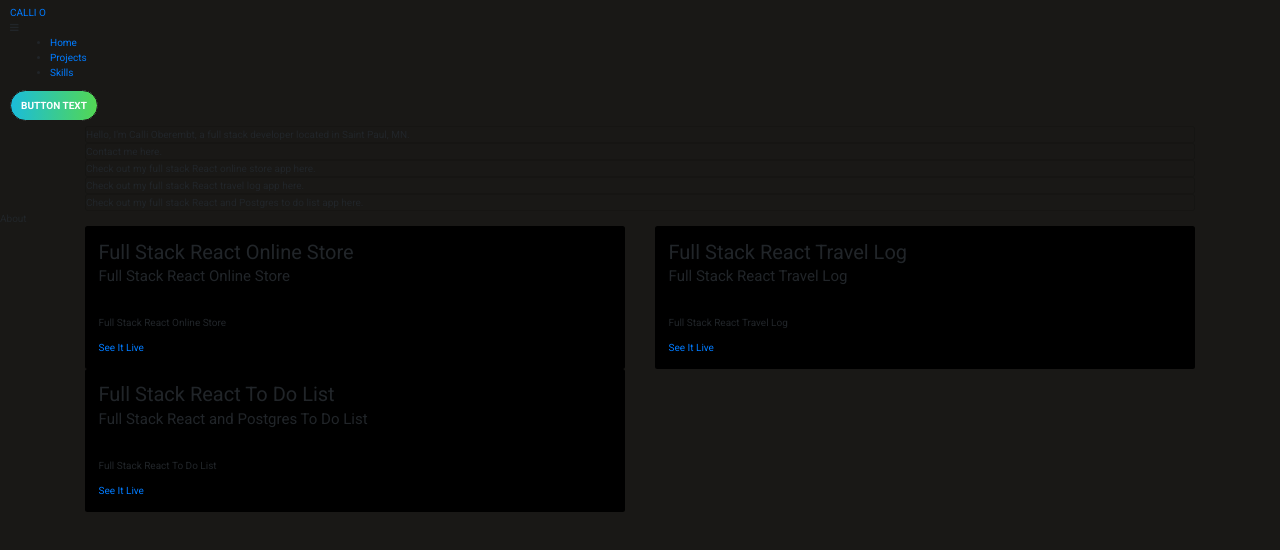
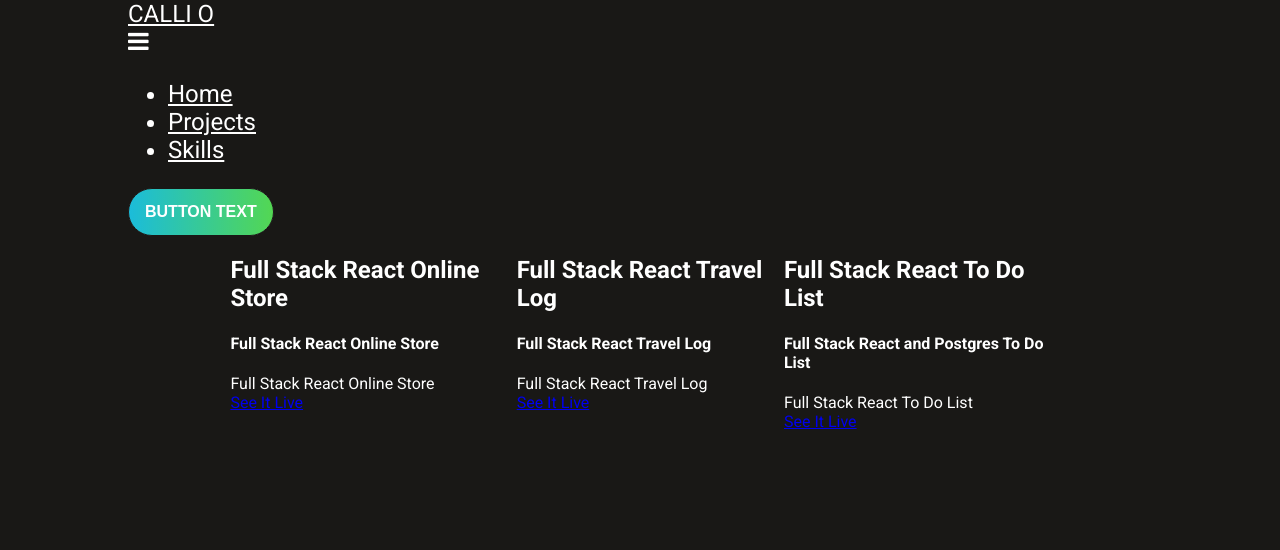
Before and after one commit to croberembt/croberembt.github.io, a React (Create React App) app in the folder client/: page /projects in a window 1280 px wide. Shown: the top 550 px of the page. Built offline with nearby package versions, Linux system fonts and the light colour scheme.

Commit message:
removed bootstrap and reactstrap and started adding custom styles

```diff
--- a/client/package.json
+++ b/client/package.json
@@ -7,13 +7,11 @@
     "@testing-library/jest-dom": "^5.11.5",
     "@testing-library/react": "^11.1.0",
     "@testing-library/user-event": "^12.1.10",
-    "bootstrap": "^4.5.3",
     "font-awesome": "^4.7.0",
     "react": "^17.0.1",
     "react-dom": "^17.0.1",
     "react-router-dom": "^5.2.0",
     "react-scripts": "4.0.0",
-    "reactstrap": "^8.7.1",
     "web-vitals": "^0.2.4"
   },
   "scripts": {
--- a/client/src/App.css
+++ b/client/src/App.css
@@ -1,7 +1,3 @@
-html {
-  font-size: 10px;
-}
-
 html, body, #root, .App {
   min-height: 100vh;
   margin: 0;
@@ -9,3 +5,17 @@ html, body, #root, .App {
   font-family: 'Roboto', sans-serif;
   font-weight: 400;
 }
+
+@media only screen and (max-width: 400px) {
+  .container {
+    max-width: 90%;
+    margin: auto;
+  }
+}
+
+@media only screen and (min-width: 401px) {
+  .container {
+    max-width: 80%;
+    margin: auto;
+  }
+}
--- a/client/src/App.js
+++ b/client/src/App.js
@@ -10,10 +10,16 @@ const App = () => {
 
   return (
     <Router>
+      <div className='container'>
+
         <Navbar />
-        <Home />
-        <About />
+
+        {/* <Home />
+
+        <About /> */}
+
         <Projects />
+
           {/* <div className='container'>
             <div className='row text-sm-center'>
               <div className='col-sm'>
@@ -27,6 +33,7 @@ const App = () => {
               </div>
             </div>
           </div> */}
+
           {/* <div>
             <Switch>
               <Route exact path='/' component={HomePage} />
@@ -38,6 +45,8 @@ const App = () => {
               <Route exact path='/projects' component={Projects} />
             </Switch>
           </div> */}
+
+        </div>
     </Router>
   );
 }
--- a/client/src/components/About/About.js
+++ b/client/src/components/About/About.js
@@ -1,4 +1,5 @@
 import React from 'react';
+import './About.css';
 
 const About = () => {
 
--- a/client/src/components/Home/Home.js
+++ b/client/src/components/Home/Home.js
@@ -1,25 +1,25 @@
 import React from 'react';
-import { Card } from 'reactstrap';
+import './Home.css';
 
 const Home = () => {
 
   return (
-    <div className='container'>
-      <Card style={{backgroundColor: 'transparent'}}>
+    <div>
+      <div style={{backgroundColor: 'transparent'}}>
         Hello, I'm Calli Oberembt, a full stack developer located in Saint Paul, MN.
-      </Card>
-      <Card style={{backgroundColor: 'transparent'}}>
+      </div>
+      <div style={{backgroundColor: 'transparent'}}>
         Contact me here.
-      </Card>
-      <Card style={{backgroundColor: 'transparent'}}>
+      </div>
+      <div style={{backgroundColor: 'transparent'}}>
         Check out my full stack React online store app here.
-      </Card>
-      <Card style={{backgroundColor: 'transparent'}}>
+      </div>
+      <div style={{backgroundColor: 'transparent'}}>
         Check out my full stack React travel log app here.
-      </Card>
-      <Card style={{backgroundColor: 'transparent'}}>
+      </div>
+      <div style={{backgroundColor: 'transparent'}}>
         Check out my full stack React and Postgres to do list app here.
-      </Card>
+      </div>
     </div>
 
   );
--- a/client/src/components/Navbar/Navbar.css
+++ b/client/src/components/Navbar/Navbar.css
@@ -1,3 +1,21 @@
 .navbar {
-  font-size: 2rem;
+  font-size: 1.5rem;
+  color: white;
 }
+
+.navbar .hamburger-menu-icon {
+  color: white;
+  cursor: pointer;
+}
+
+.navbar .hamburger-menu-icon:hover {
+  opacity: .5;
+}
+
+.navbar a {
+  color: white;
+}
+
+.navbar a:hover {
+  opacity: .5;
+}
--- a/client/src/components/Navbar/Navbar.js
+++ b/client/src/components/Navbar/Navbar.js
@@ -1,6 +1,7 @@
 import React, { useState } from 'react';
 import { Link } from 'react-router-dom';
 import { Button } from '../Button/Button';
+import './Navbar.css';
 
 const Navbar = () => {
 
--- a/client/src/components/Projects/Projects.css
+++ b/client/src/components/Projects/Projects.css
@@ -0,0 +1,12 @@
+.projects {
+  color: white;
+}
+
+.projects .container {
+  display: flex;
+  justify-content: center;
+}
+
+.projects .project-card {
+
+}
--- a/client/src/components/Projects/Projects.js
+++ b/client/src/components/Projects/Projects.js
@@ -1,50 +1,35 @@
 import React from 'react';
-import { Card, CardBody, CardTitle, CardSubtitle, CardText, CardLink } from 'reactstrap';
+import './Projects.css';
 
 const Projects = () => {
 
   return (
-    <div className='container'>
-      <div className='row'>
-        <div className='col-md-6'>
-          <Card style={{backgroundColor: 'black'}}>
-            <CardBody>
-              <CardTitle><h2>Full Stack React Online Store</h2></CardTitle>
-              <CardSubtitle><h4>Full Stack React Online Store</h4></CardSubtitle>
-            </CardBody>
-            <CardBody>
-              <CardText>Full Stack React Online Store</CardText>
-              <CardLink href="#">See It Live</CardLink>
-            </CardBody>
-          </Card>
+    <div className='projects'>
+      <div className='container'>
+
+          <div className='project-card'>
+            <div><h2>Full Stack React Online Store</h2></div>
+            <div><h4>Full Stack React Online Store</h4></div>
+            <div>Full Stack React Online Store</div>
+            <a href="#">See It Live</a>
+          </div>
+
+          <div className='project-card'>
+            <div><h2>Full Stack React Travel Log</h2></div>
+            <div><h4>Full Stack React Travel Log</h4></div>
+            <div>Full Stack React Travel Log</div>
+            <a href="#">See It Live</a>
+          </div>
+
+
+          <div className='project-card'>
+            <div><h2>Full Stack React To Do List</h2></div>
+            <div><h4>Full Stack React and Postgres To Do List</h4></div>
+            <div>Full Stack React To Do List</div>
+            <a href="#">See It Live</a>
+          </div>
+
         </div>
-        <div className='col-md-6'>
-          <Card style={{backgroundColor: 'black'}}>
-            <CardBody>
-              <CardTitle><h2>Full Stack React Travel Log</h2></CardTitle>
-              <CardSubtitle><h4>Full Stack React Travel Log</h4></CardSubtitle>
-            </CardBody>
-            <CardBody>
-              <CardText>Full Stack React Travel Log</CardText>
-              <CardLink href="#">See It Live</CardLink>
-            </CardBody>
-          </Card>
-        </div>
-      </div>
-      <div className='row'>
-        <div className='col-md-6'>
-          <Card style={{backgroundColor: 'black'}}>
-            <CardBody>
-              <CardTitle><h2>Full Stack React To Do List</h2></CardTitle>
-              <CardSubtitle><h4>Full Stack React and Postgres To Do List</h4></CardSubtitle>
-            </CardBody>
-            <CardBody>
-              <CardText>Full Stack React To Do List</CardText>
-              <CardLink href="#">See It Live</CardLink>
-            </CardBody>
-          </Card>
-        </div>
-      </div>
     </div>
   );
 }
--- a/client/src/index.js
+++ b/client/src/index.js
@@ -1,7 +1,6 @@
 import React from 'react';
 import ReactDOM from 'react-dom';
 import App from './App';
-import 'bootstrap/dist/css/bootstrap.css';
 import 'font-awesome/css/font-awesome.min.css';
 
 ReactDOM.render(
```
Also changed, not shown: 1 other file (tests, documents, lock files or other folders). Lines whose indentation alone changed are shown as unchanged.
